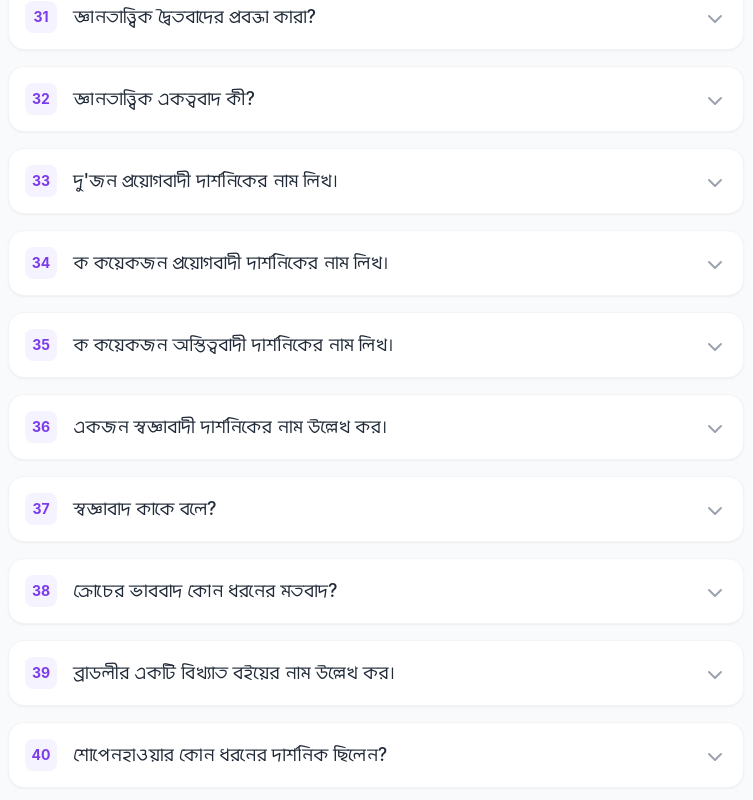
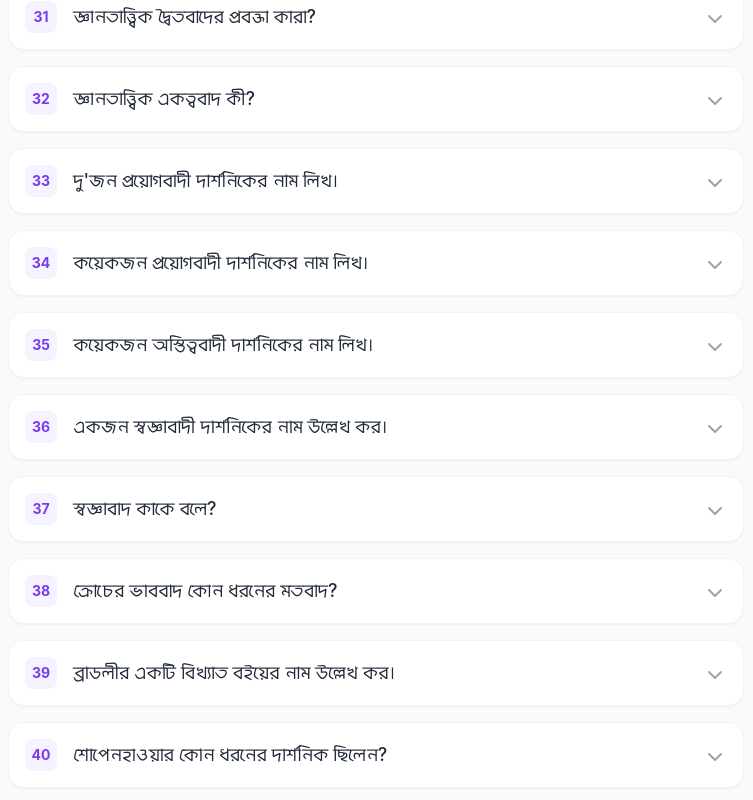
Before and after one commit to Mythbrix/Suggestions-For-Philosophy, a React (Vite) app: page / in a window 1280 px wide. Shown: the part 2698-3498 px from the top of the page, without its empty margins (264-1017 px from the left). Built offline with nearby package versions, Linux system fonts and the light colour scheme.

Commit message:
Update database.ts

```diff
--- a/database.ts
+++ b/database.ts
@@ -36,8 +36,8 @@ export const MOCK_DB: Record<string, SubjectData> = {
       { id: '1k31', text: 'জ্ঞানতাত্ত্বিক দ্বৈতবাদের প্রবক্তা কারা?', answer: 'জ্ঞানতাত্ত্বিক দ্বৈতবাদের প্রবক্তা হলেন- ডেকার্ট, স্পিনোজা, জন লক প্রমুখ।' },
       { id: '1k32', text: 'জ্ঞানতাত্ত্বিক একত্ববাদ কী?', answer: 'যে মতবাদ অনুসারে জ্ঞাতা এবং জ্ঞেয় বস্তুর মধ্যে কোনো মাধ্যম ছাড়াই সরাসরি সম্পর্ক স্থাপিত হয় এবং বস্তু ও বস্তুর জ্ঞানকে অভিন্ন মনে করা হয়, তাকেই জ্ঞানতাত্ত্বিক একত্ববাদ বলে।' },
       { id: '1k33', text: 'দু\'জন প্রয়োগবাদী দার্শনিকের নাম লিখ।', answer: 'জন ডিউই, উইলিয়াম জেমস, শিলার প্রমুখ।' },
-      { id: '1k34', text: 'ক কয়েকজন প্রয়োগবাদী দার্শনিকের নাম লিখ।', answer: 'সি.এস, পার্স, জেমস, শিলার প্রমুখ।' },
-      { id: '1k35', text: 'ক কয়েকজন অস্তিত্ববাদী দার্শনিকের নাম লিখ।', answer: 'কিয়ার্কেগার্ড, হাইডেগার, মার্সেল, নীটশে এবং জ্যাঁ পল সার্ত্রে।' },
+      { id: '1k34', text: 'কয়েকজন প্রয়োগবাদী দার্শনিকের নাম লিখ।', answer: 'সি.এস, পার্স, জেমস, শিলার প্রমুখ।' },
+      { id: '1k35', text: 'কয়েকজন অস্তিত্ববাদী দার্শনিকের নাম লিখ।', answer: 'কিয়ার্কেগার্ড, হাইডেগার, মার্সেল, নীটশে এবং জ্যাঁ পল সার্ত্রে।' },
       { id: '1k36', text: 'একজন স্বজ্ঞাবাদী দার্শনিকের নাম উল্লেখ কর।', answer: 'হেনরী বার্গসোঁ।' },
       { id: '1k37', text: 'স্বজ্ঞাবাদ কাকে বলে?', answer: 'যে মতবাদ মনে করে পরমসত্তাকে বিচারবুদ্ধির সাহায্য ব্যতিরেকে সাক্ষাৎভাবে জানা যায় তাকে স্বজ্ঞাবাদ বলে।' },
       { id: '1k38', text: 'ক্রোচের ভাববাদ কোন ধরনের মতবাদ?', answer: 'নব্য ভাববাদী মতবাদ।' },
```
